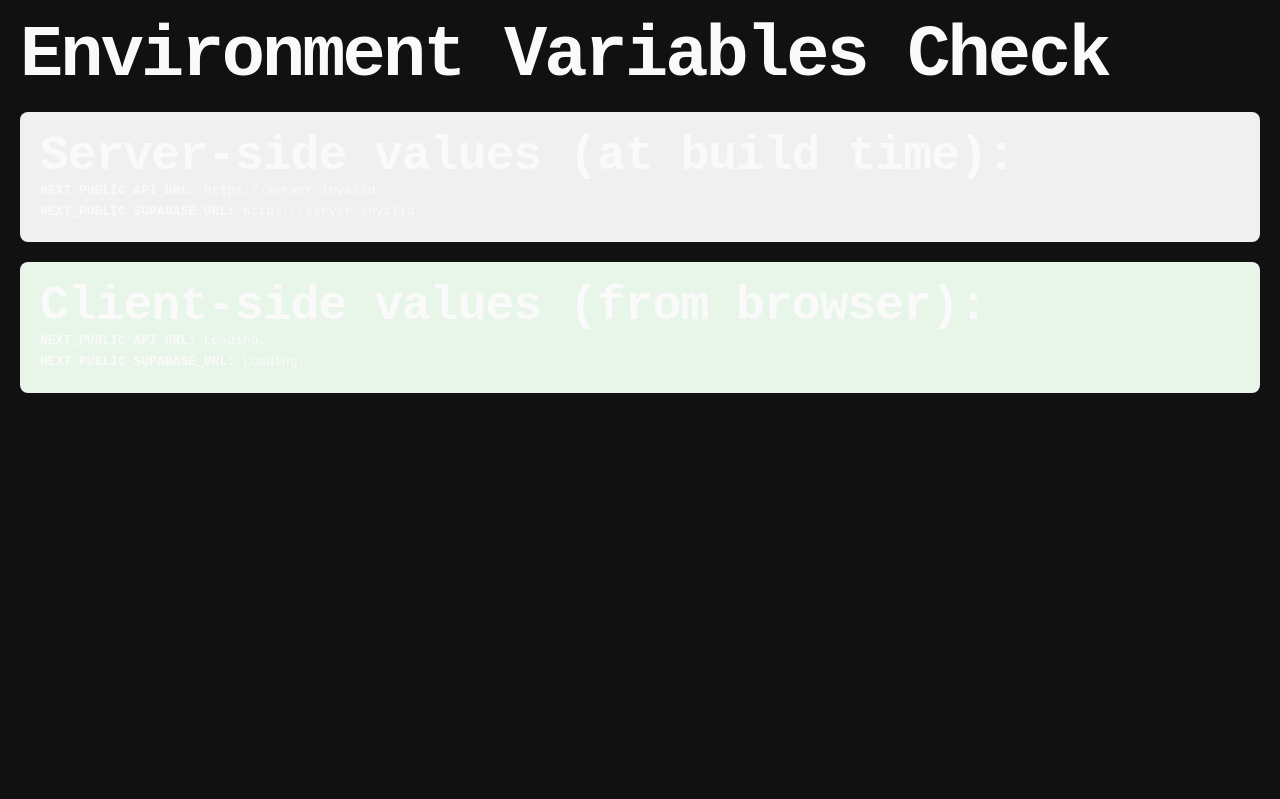
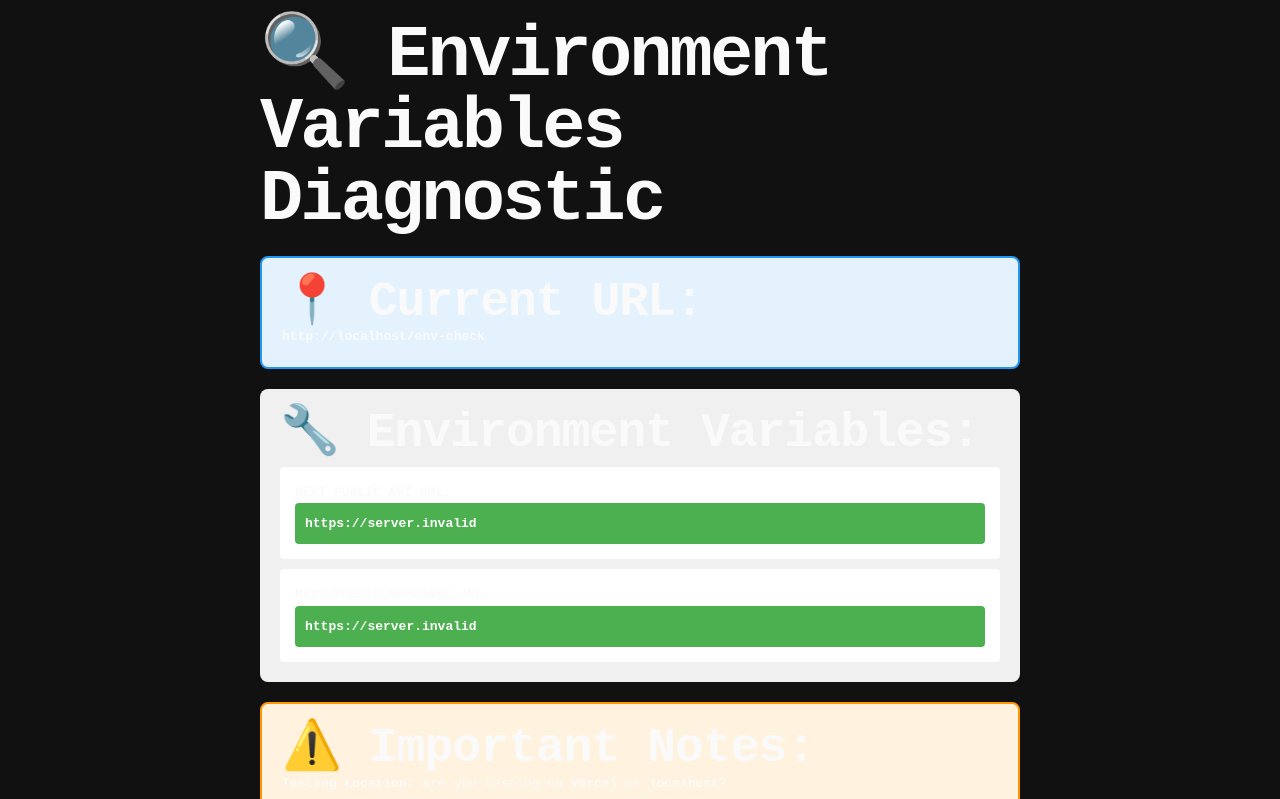
Before and after one commit to anilkumarjnv/smartcard-web, a Next.js app: page /env-check in a window 1280 px wide. Shown: the top 799 px of the page. Built offline with nearby package versions, Linux system fonts and the light colour scheme; no server answers.

Commit message:
feat: Enhance environment variable check page with client-side rendering, current URL display, detailed notes, and visual feedback.

```diff
--- a/src/app/env-check/page.tsx
+++ b/src/app/env-check/page.tsx
@@ -1,31 +1,69 @@
+'use client';
+
 // Diagnostic page to check environment variables
 export default function EnvCheckPage() {
-    const apiUrl = process.env.NEXT_PUBLIC_API_URL;
-    const supabaseUrl = process.env.NEXT_PUBLIC_SUPABASE_URL;
+    const apiUrl = typeof window !== 'undefined'
+        ? process.env.NEXT_PUBLIC_API_URL
+        : 'Server-side only';
+    const supabaseUrl = typeof window !== 'undefined'
+        ? process.env.NEXT_PUBLIC_SUPABASE_URL
+        : 'Server-side only';
 
     return (
-        <div style={{ padding: '20px', fontFamily: 'monospace' }}>
-            <h1>Environment Variables Check</h1>
+        <div style={{ padding: '20px', fontFamily: 'monospace', maxWidth: '800px', margin: '0 auto' }}>
+            <h1>🔍 Environment Variables Diagnostic</h1>
+
+            <div style={{ background: '#e3f2fd', padding: '20px', borderRadius: '8px', marginTop: '20px', border: '2px solid #2196f3' }}>
+                <h2>📍 Current URL:</h2>
+                <p style={{ wordBreak: 'break-all' }}><strong>{typeof window !== 'undefined' ? window.location.href : 'Server-side render'}</strong></p>
+            </div>
+
             <div style={{ background: '#f0f0f0', padding: '20px', borderRadius: '8px', marginTop: '20px' }}>
-                <h2>Server-side values (at build time):</h2>
-                <p><strong>NEXT_PUBLIC_API_URL:</strong> {apiUrl || '❌ NOT SET'}</p>
-                <p><strong>NEXT_PUBLIC_SUPABASE_URL:</strong> {supabaseUrl || '❌ NOT SET'}</p>
+                <h2>🔧 Environment Variables:</h2>
+                <div style={{ background: 'white', padding: '15px', borderRadius: '4px', marginTop: '10px' }}>
+                    <p><strong>NEXT_PUBLIC_API_URL:</strong></p>
+                    <p style={{
+                        background: apiUrl && apiUrl !== 'Server-side only' ? '#4caf50' : '#ff9800',
+                        color: 'white',
+                        padding: '10px',
+                        borderRadius: '4px',
+                        wordBreak: 'break-all',
+                        fontWeight: 'bold'
+                    }}>
+                        {apiUrl || '❌ NOT SET'}
+                    </p>
+                </div>
+
+                <div style={{ background: 'white', padding: '15px', borderRadius: '4px', marginTop: '10px' }}>
+                    <p><strong>NEXT_PUBLIC_SUPABASE_URL:</strong></p>
+                    <p style={{
+                        background: supabaseUrl && supabaseUrl !== 'Server-side only' ? '#4caf50' : '#ff9800',
+                        color: 'white',
+                        padding: '10px',
+                        borderRadius: '4px',
+                        wordBreak: 'break-all',
+                        fontWeight: 'bold'
+                    }}>
+                        {supabaseUrl || '❌ NOT SET'}
+                    </p>
+                </div>
+            </div>
+
+            <div style={{ background: '#fff3e0', padding: '20px', borderRadius: '8px', marginTop: '20px', border: '2px solid #ff9800' }}>
+                <h2>⚠️ Important Notes:</h2>
+                <ul style={{ lineHeight: '1.8' }}>
+                    <li><strong>Testing Location:</strong> Are you testing on <strong>Vercel</strong> or <strong>localhost</strong>?</li>
+                    <li>If testing on <strong>localhost</strong> (npm run dev), it uses your <strong>local .env file</strong></li>
+                    <li>If testing on <strong>Vercel</strong>, it uses <strong>Vercel environment variables</strong></li>
+                    <li>Always test production deployments on the actual <strong>Vercel URL</strong></li>
+                </ul>
             </div>
 
             <div style={{ background: '#e8f5e9', padding: '20px', borderRadius: '8px', marginTop: '20px' }}>
-                <h2>Client-side values (from browser):</h2>
-                <p><strong>NEXT_PUBLIC_API_URL:</strong> <span id="client-api-url">Loading...</span></p>
-                <p><strong>NEXT_PUBLIC_SUPABASE_URL:</strong> <span id="client-supabase-url">Loading...</span></p>
+                <h2>✅ Expected Values on Vercel:</h2>
+                <p><strong>NEXT_PUBLIC_API_URL:</strong> https://smartcard-backend-aoek.onrender.com</p>
+                <p><strong>NEXT_PUBLIC_SUPABASE_URL:</strong> https://klvauwiovcfhsrajwqlx.supabase.co</p>
             </div>
-
-            <script dangerouslySetInnerHTML={{
-                __html: `
-                    document.getElementById('client-api-url').textContent =
-                        '${apiUrl}' || '❌ NOT SET';
-                    document.getElementById('client-supabase-url').textContent =
-                        '${supabaseUrl}' || '❌ NOT SET';
-                `
-            }} />
         </div>
     );
 }
```
